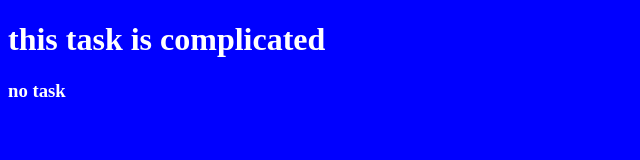
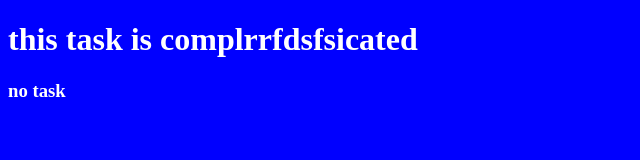
Before and after one commit to Marc-patrick04/testagain, a plain HTML site: page index.html in a window 1280 px wide. Shown: the whole page, without its empty margins (0-640 px from the left). Drawn offline with Linux system fonts and the light colour scheme.

Commit message:
Update index.html

```diff
--- a/index.html
+++ b/index.html
@@ -7,7 +7,7 @@
     <title>Document</title>
 </head>
 <body>
-    <h1>this task is complicated</h1>
+    <h1>this task is complrrfdsfsicated</h1>
     <h3>no task</h3>
     <title>it is working</title>
 </body>
```
